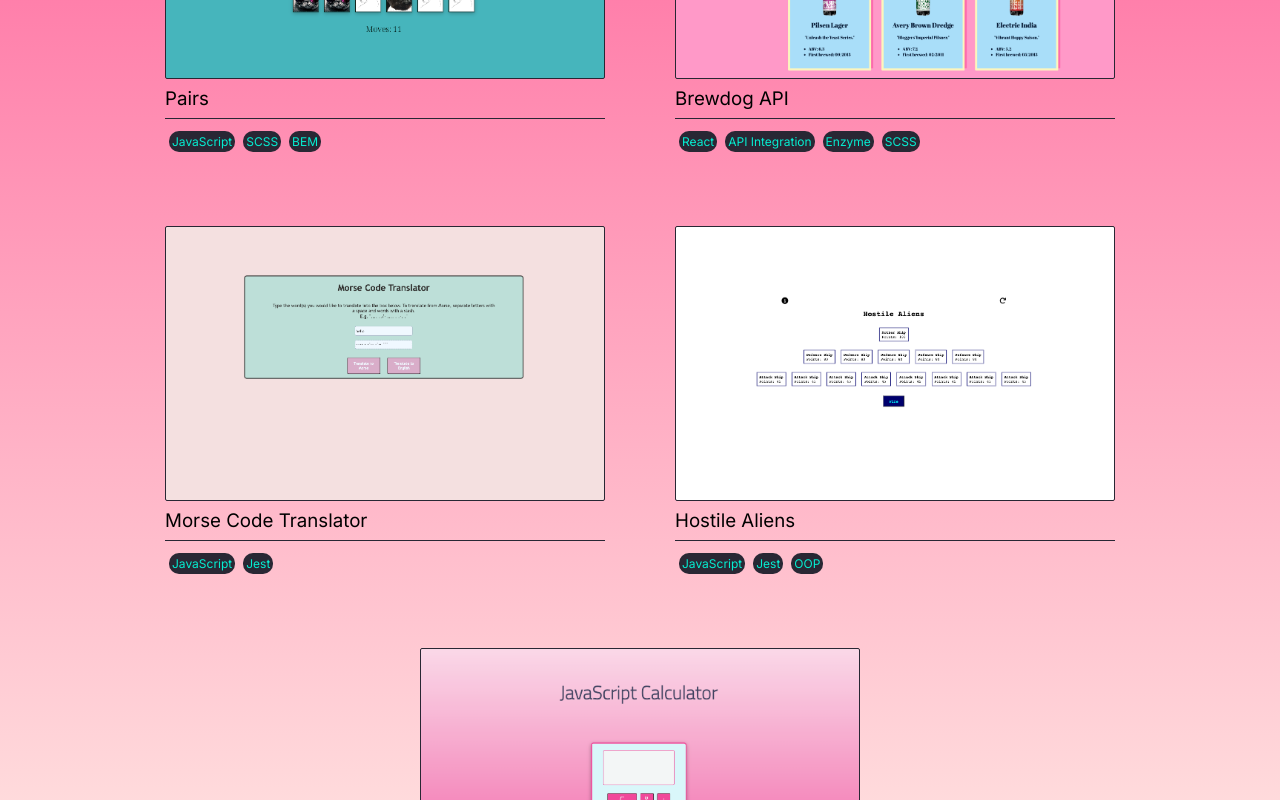
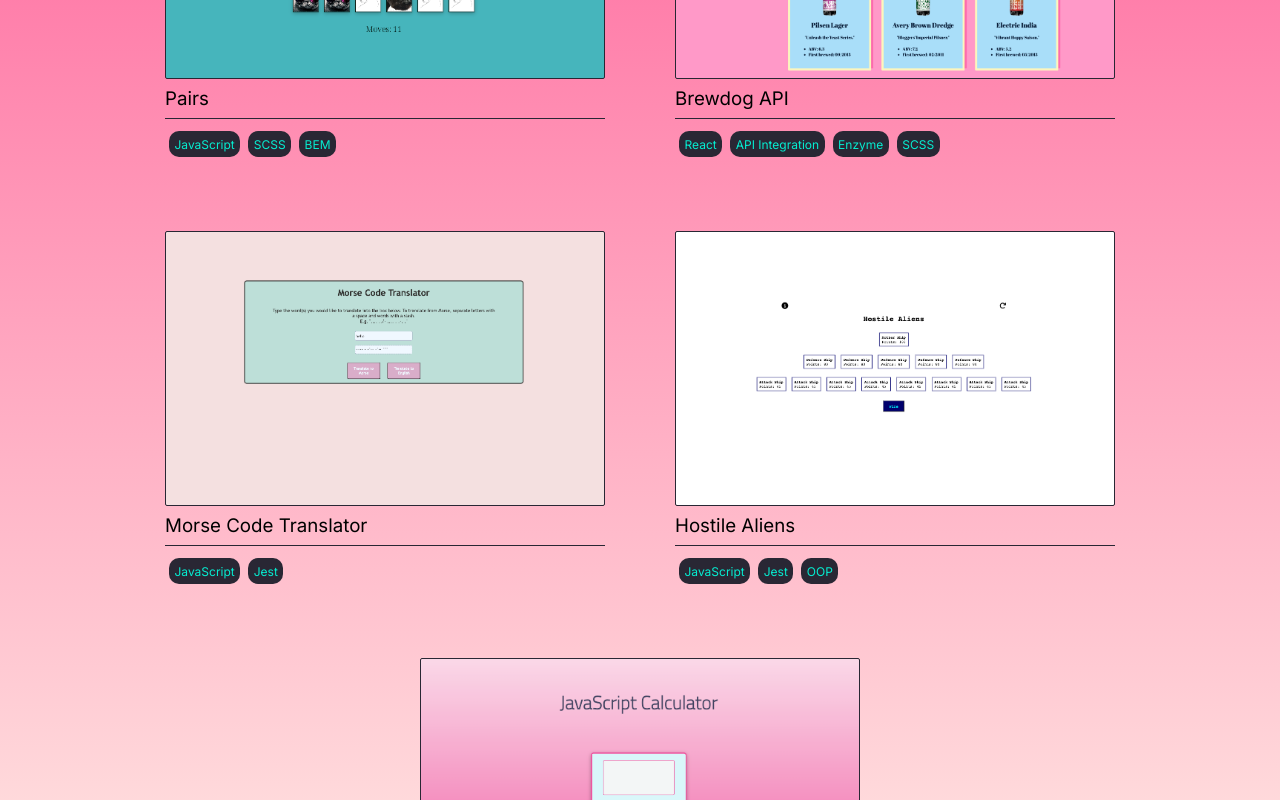
Before and after one commit to blaisebuckland/portfolio-v2, a React (Create React App) app: page / in a window 1280 px wide. Shown: the part 1140-1940 px from the top of the page. Built offline with nearby package versions, Linux system fonts and the light colour scheme.

Commit message:
Increase lozenge padding

```diff
--- a/src/components/Card/Card.module.scss
+++ b/src/components/Card/Card.module.scss
@@ -36,7 +36,7 @@
     background-color: $color-black;
     color: $color-primary;
     border-radius: 10px;
-    padding: 3px;
+    padding: 5.5px;
     margin: 4px;
     font-size: 12px;
 }
```
